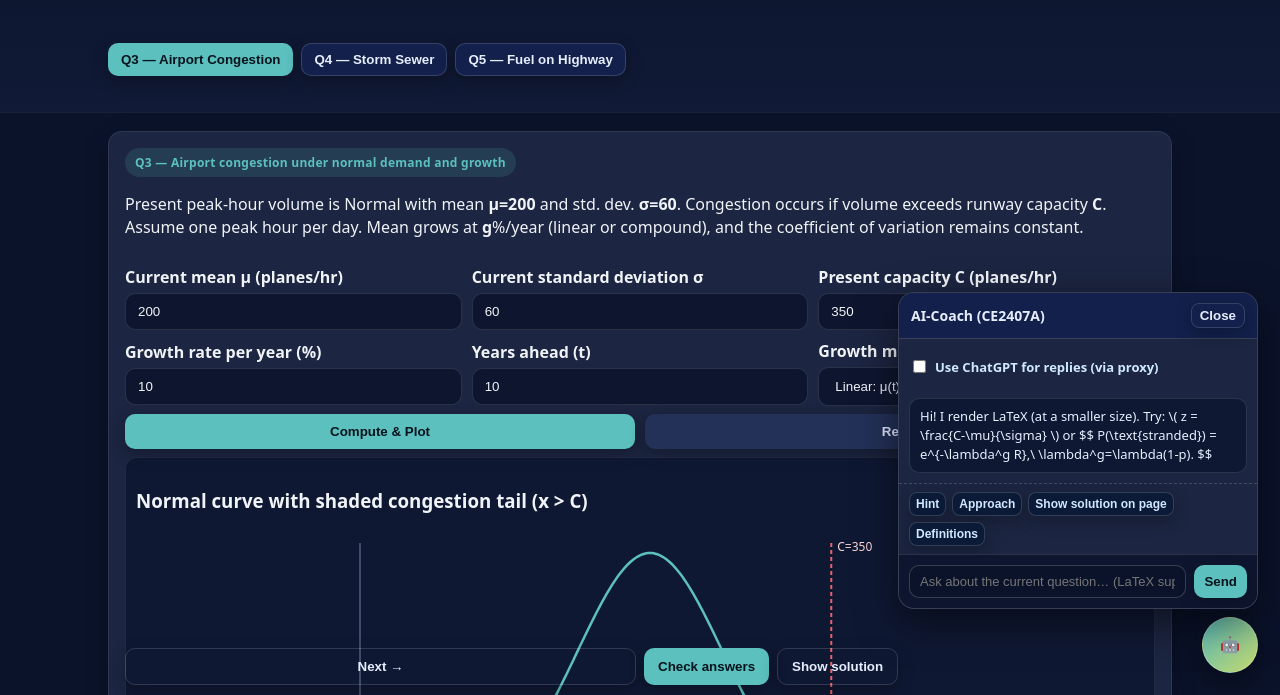
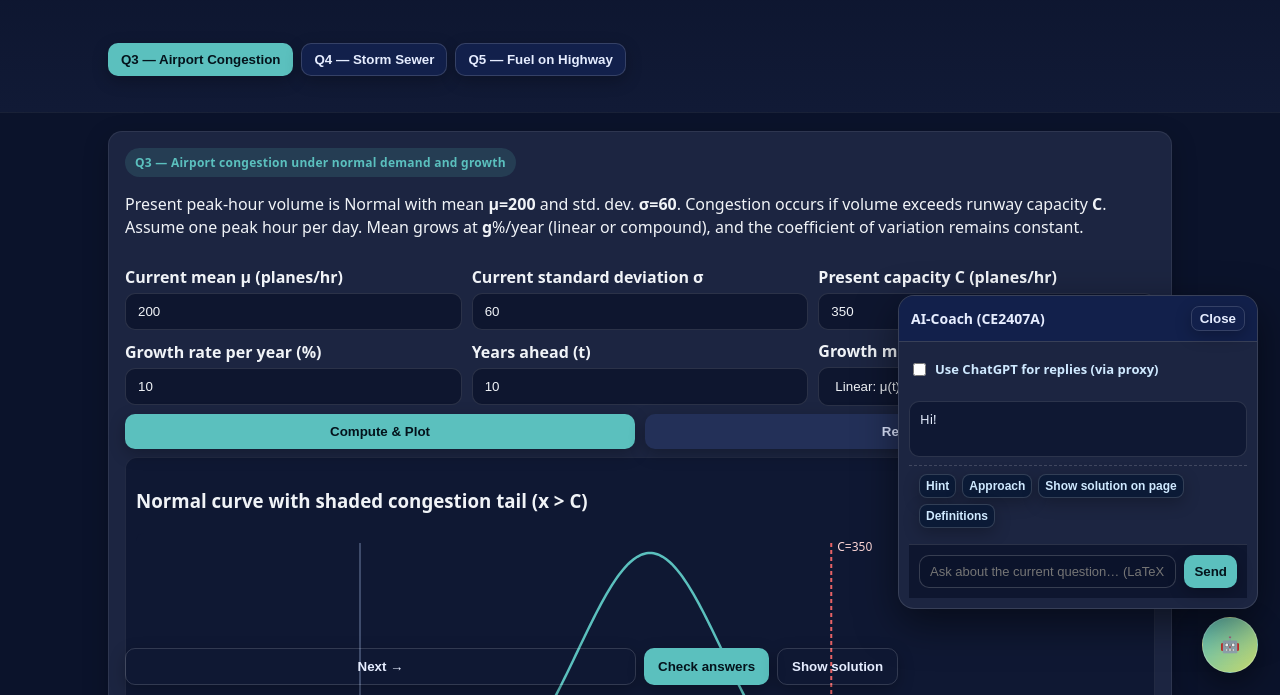
Before and after one commit to jiaruilei/ce2407_Tutorial3, a website: page index.html in a window 1280 px wide. Shown: the part 105-800 px from the top of the page. Drawn offline with nearby package versions, Linux system fonts and the light colour scheme.

Commit message:
Update index.html

```diff
--- a/index.html
+++ b/index.html
@@ -531,7 +531,7 @@ q3_compute(); q4_compute(); q5_compute();
   </div>
 
   <div class="coach-body" id="aiCoachBody">
-    <div class="coach-msg">Hi! I render LaTeX (at a smaller size). Try: \( z = \frac{C-\mu}{\sigma} \) or $$ P(\text{stranded}) = e^{-\lambda^g R},\ \lambda^g=\lambda(1-p). $$</div>
+    <div class="coach-msg">Hi!
   </div>
 
   <div class="coach-quick">
```
